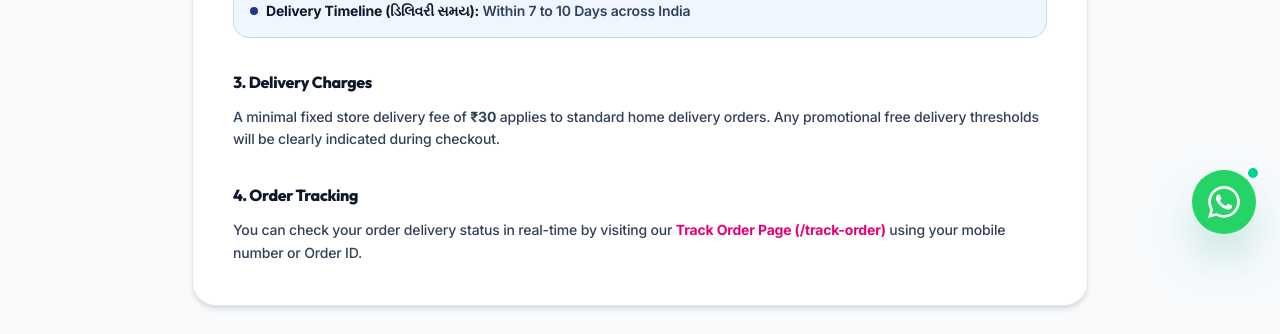
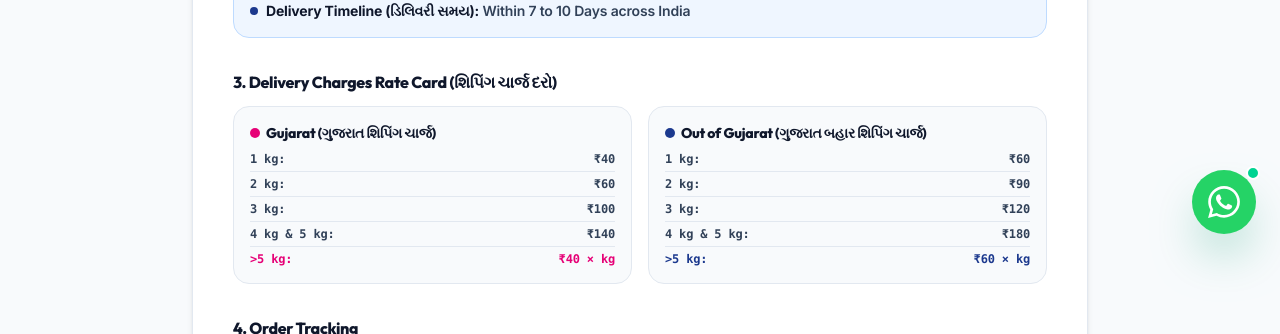
Before and after one commit to shubham3637/moxfood, a Next.js app: page /shipping-policy in a window 1280 px wide. Shown: the part 542-876 px from the top of the page. Built offline with nearby package versions, Linux system fonts and the light colour scheme; no server answers.

Commit message:
feat: update shipping label to only Shipping Fee and implement new tiered shipping rate slab for Gujarat and Out of Gujarat

```diff
--- a/app/checkout/page.tsx
+++ b/app/checkout/page.tsx
@@ -25,6 +25,7 @@ import {
 import { useCart } from '@/context/CartContext';
 import { useLanguage } from '@/context/LanguageContext';
 import { RAZORPAY_KEY_ID } from '@/lib/constants';
+import { calculateShippingFee } from '@/lib/shipping';
 
 interface PincodeStatus {
   loading: boolean;
@@ -165,12 +166,11 @@ export default function CheckoutPage() {
     return () => clearTimeout(timer);
   }, [formData.pincode]);
 
-  // Dynamic Shipping Charge Calculation (Gujarat = ₹40/kg, Out of Gujarat = ₹70/kg)
+  // Dynamic Tier-Based Shipping Charge Calculation
   const billableKg = Math.max(1, Math.ceil(totalWeightGrams / 1000));
-  const ratePerKg = pincodeStatus.isGujarat ? 40 : 70;
 
   // ONLY calculate shipping fee when pincode is 6-digit & verified
-  const deliveryCharge = pincodeStatus.verified ? billableKg * ratePerKg : 0;
+  const deliveryCharge = pincodeStatus.verified ? calculateShippingFee(totalWeightGrams, pincodeStatus.isGujarat) : 0;
   const discountAmount = appliedCoupon?.discountAmount || 0;
   const rawPayableTotal = subtotal + deliveryCharge - discountAmount;
   const payableTotal = Math.max(0, rawPayableTotal);
@@ -347,7 +347,6 @@ export default function CheckoutPage() {
                 weightSummary: {
                   totalWeightGrams,
                   billableKg,
-                  ratePerKg,
                   shippingFee: deliveryCharge,
                 },
                 notes: formData.notes.trim(),
@@ -805,7 +804,7 @@ export default function CheckoutPage() {
                 <div className="flex justify-between items-center text-slate-600">
                   <div className="flex items-center gap-1">
                     <Truck size={14} className="text-blue-900" />
-                    <span>Shipping Fee ({pincodeStatus.isGujarat ? 'Gujarat ₹40/kg' : 'Out of Gujarat ₹70/kg'}):</span>
+                    <span>Shipping Fee:</span>
                   </div>
                   {pincodeStatus.verified ? (
                     <span className="font-bold text-pink-600 font-heading text-sm">₹{deliveryCharge}</span>
--- a/app/shipping-policy/page.tsx
+++ b/app/shipping-policy/page.tsx
@@ -47,10 +47,58 @@ export default function ShippingPolicyPage() {
         </section>
 
         <section className="space-y-3">
-          <h2 className="text-base font-extrabold text-slate-900 font-heading">3. Delivery Charges</h2>
-          <p>
-            A minimal fixed store delivery fee of <strong>₹30</strong> applies to standard home delivery orders. Any promotional free delivery thresholds will be clearly indicated during checkout.
-          </p>
+          <h2 className="text-base font-extrabold text-slate-900 font-heading">3. Delivery Charges Rate Card (શિપિંગ ચાર્જ દરો)</h2>
+          <div className="grid grid-cols-1 md:grid-cols-2 gap-4 text-xs font-medium">
+            {/* Gujarat Rates */}
+            <div className="bg-slate-50 border border-slate-200 p-4 rounded-2xl space-y-2">
+              <h3 className="font-extrabold text-slate-900 text-sm font-heading flex items-center gap-1.5">
+                <span className="w-2.5 h-2.5 rounded-full bg-pink-600"></span>
+                <span>Gujarat (ગુજરાત શિપિંગ ચાર્જ)</span>
+              </h3>
+              <ul className="space-y-1 text-slate-700 font-semibold font-mono">
+                <li className="flex justify-between border-b border-slate-200 pb-1">
+                  <span>1 kg:</span> <span>₹40</span>
+                </li>
+                <li className="flex justify-between border-b border-slate-200 pb-1">
+                  <span>2 kg:</span> <span>₹60</span>
+                </li>
+                <li className="flex justify-between border-b border-slate-200 pb-1">
+                  <span>3 kg:</span> <span>₹100</span>
+                </li>
+                <li className="flex justify-between border-b border-slate-200 pb-1">
+                  <span>4 kg &amp; 5 kg:</span> <span>₹140</span>
+                </li>
+                <li className="flex justify-between text-pink-600 font-bold">
+                  <span>&gt;5 kg:</span> <span>₹40 × kg</span>
+                </li>
+              </ul>
+            </div>
+
+            {/* Out of Gujarat Rates */}
+            <div className="bg-slate-50 border border-slate-200 p-4 rounded-2xl space-y-2">
+              <h3 className="font-extrabold text-slate-900 text-sm font-heading flex items-center gap-1.5">
+                <span className="w-2.5 h-2.5 rounded-full bg-blue-900"></span>
+                <span>Out of Gujarat (ગુજરાત બહાર શિપિંગ ચાર્જ)</span>
+              </h3>
+              <ul className="space-y-1 text-slate-700 font-semibold font-mono">
+                <li className="flex justify-between border-b border-slate-200 pb-1">
+                  <span>1 kg:</span> <span>₹60</span>
+                </li>
+                <li className="flex justify-between border-b border-slate-200 pb-1">
+                  <span>2 kg:</span> <span>₹90</span>
+                </li>
+                <li className="flex justify-between border-b border-slate-200 pb-1">
+                  <span>3 kg:</span> <span>₹120</span>
+                </li>
+                <li className="flex justify-between border-b border-slate-200 pb-1">
+                  <span>4 kg &amp; 5 kg:</span> <span>₹180</span>
+                </li>
+                <li className="flex justify-between text-blue-900 font-bold">
+                  <span>&gt;5 kg:</span> <span>₹60 × kg</span>
+                </li>
+              </ul>
+            </div>
+          </div>
         </section>
 
         <section className="space-y-3">
--- /dev/null
+++ b/lib/shipping.ts
@@ -0,0 +1,35 @@
+/**
+ * Calculate shipping charges based on package weight (grams) and location (Gujarat vs Out of Gujarat).
+ *
+ * Rates:
+ * Gujarat:
+ * - 1 kg: ₹40
+ * - 2 kg: ₹60
+ * - 3 kg: ₹100
+ * - 4-5 kg: ₹140
+ * - >5 kg: ₹40 * kg
+ *
+ * Out of Gujarat:
+ * - 1 kg: ₹60
+ * - 2 kg: ₹90
+ * - 3 kg: ₹120
+ * - 4-5 kg: ₹180
+ * - >5 kg: ₹60 * kg
+ */
+export function calculateShippingFee(totalWeightGrams: number, isGujarat: boolean): number {
+  const kg = Math.max(1, Math.ceil(totalWeightGrams / 1000));
+
+  if (isGujarat) {
+    if (kg <= 1) return 40;
+    if (kg === 2) return 60;
+    if (kg === 3) return 100;
+    if (kg <= 5) return 140; // 4 kg & 5 kg
+    return kg * 40; // > 5 kg
+  } else {
+    if (kg <= 1) return 60;
+    if (kg === 2) return 90;
+    if (kg === 3) return 120;
+    if (kg <= 5) return 180; // 4 kg & 5 kg
+    return kg * 60; // > 5 kg
+  }
+}
```
